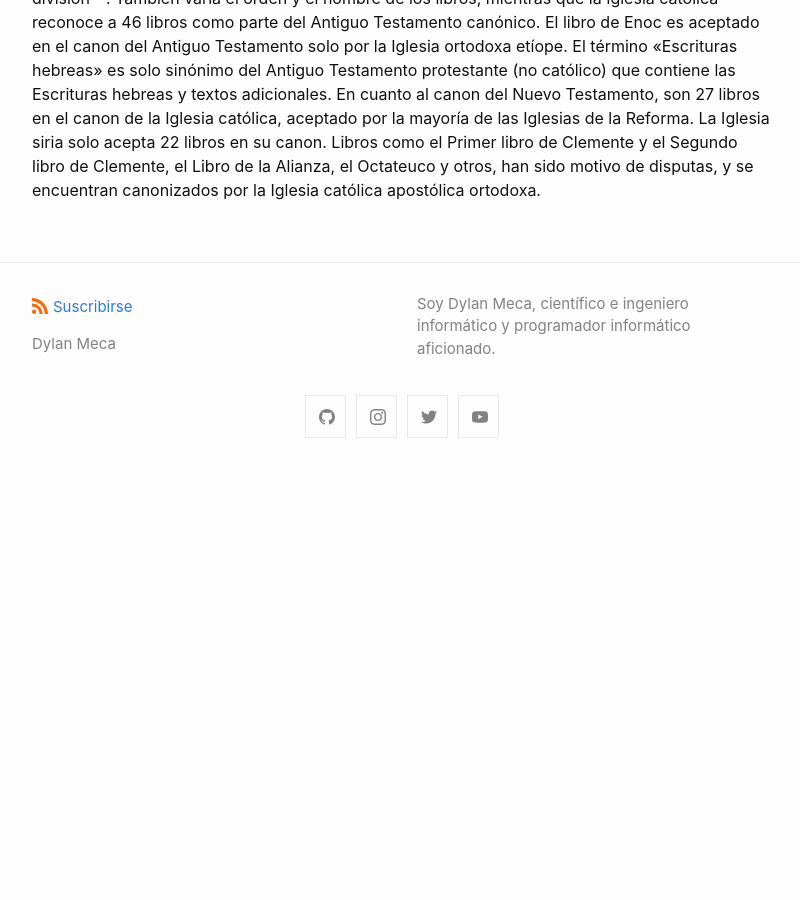
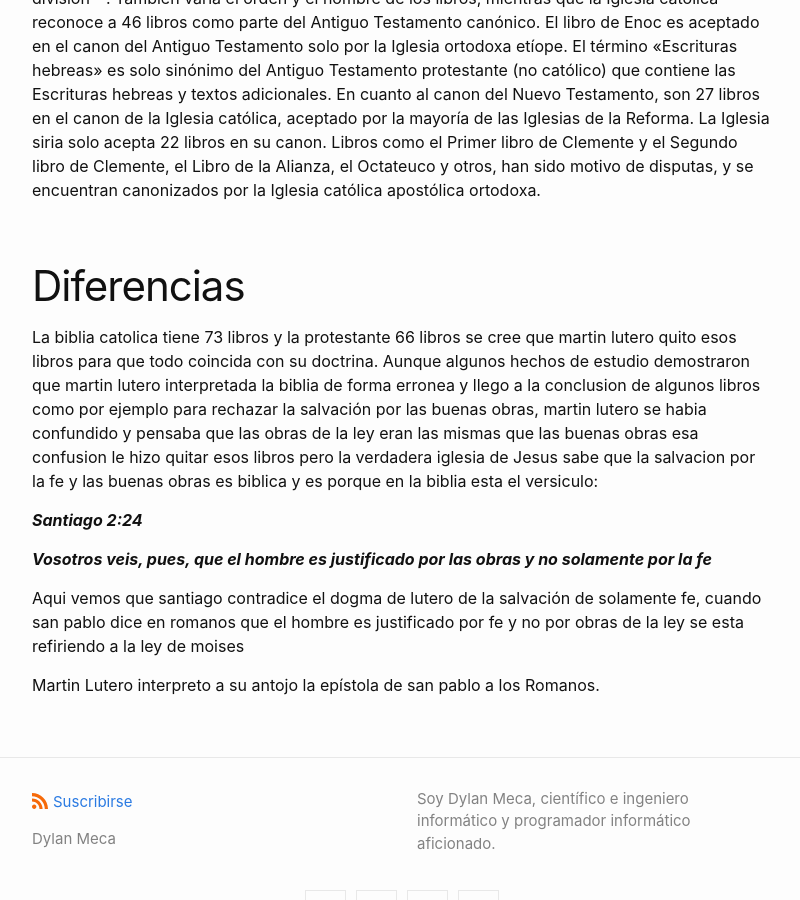
Before and after one commit to dylanmeca/dylanmeca.github.io, a Jekyll site: the page built from _posts/2021-07-03-Biblia.md, in a window 1280 px wide and 900 px high, scrolled down 3326 px. Shown: the whole window, without its empty margins (238-1038 px from the left). Built offline with Jekyll 4.4.1, drawn with Linux system fonts in a browser that asks for light colours; a script that is not in the unit is left out; comment, search, counter and statistics services are not loaded; before the commit the page ends 3799 px from its top, so only the background shows below that.

Commit message:
Update 2021-07-03-Biblia.md

```diff
--- a/_posts/2021-07-03-Biblia.md
+++ b/_posts/2021-07-03-Biblia.md
@@ -53,3 +53,15 @@ El canon del Antiguo Testamento cristiano entró en uso en la Septuaginta griega
 Durante la Reforma protestante, algunos reformadores canónicos propusieron diferentes listas de las que se encuentra actualmente en uso en la Iglesia de San Pedro de Roma. Aunque no sin debate la lista de los libros del Nuevo Testamento vendría a seguir siendo la misma, sin embargo, en el Antiguo Testamento algunos textos presentes en la Septuaginta fueron eliminados de la mayoría de los cánones protestantes. Por lo tanto, en un contexto católico estos textos se denominan libros deuterocanónicos, mientras que en un contexto protestante que se hace referencia como libros apócrifos, la etiqueta se aplica a todos los textos excluidos del canon bíblico que estaban en la Septuaginta. Cabe señalar también, que tanto católicos como protestantes describen algunos otros libros, como el Libro de los hechos de Pedro, como apócrifos.
 
 Por lo tanto, el Antiguo Testamento protestante de hoy tiene 39 libros —el número varía del número de los libros en el Tanaj (aunque no en contenido) a causa de un método diferente de la división—. También varía el orden y el nombre de los libros, mientras que la Iglesia católica reconoce a 46 libros como parte del Antiguo Testamento canónico. El libro de Enoc es aceptado en el canon del Antiguo Testamento solo por la Iglesia ortodoxa etíope. El término «Escrituras hebreas» es solo sinónimo del Antiguo Testamento protestante (no católico) que contiene las Escrituras hebreas y textos adicionales. En cuanto al canon del Nuevo Testamento, son 27 libros en el canon de la Iglesia católica, aceptado por la mayoría de las Iglesias de la Reforma. La Iglesia siria solo acepta 22 libros en su canon. Libros como el Primer libro de Clemente y el Segundo libro de Clemente, el Libro de la Alianza, el Octateuco y otros, han sido motivo de disputas, y se encuentran canonizados por la Iglesia católica apostólica ortodoxa.
+
+# Diferencias
+
+La biblia catolica tiene 73 libros y la protestante 66 libros se cree que martin lutero quito esos libros para que todo coincida con su doctrina. Aunque algunos hechos de estudio demostraron que martin lutero interpretada la biblia de forma erronea y llego a la conclusion de algunos libros como por ejemplo para rechazar la salvación por las buenas obras, martin lutero se habia confundido y pensaba que las obras de la ley eran las mismas que las buenas obras esa confusion le hizo quitar esos libros pero la verdadera iglesia de Jesus sabe que la salvacion por la fe y las buenas obras es biblica y es porque en la biblia esta el versiculo:
+
+***Santiago 2:24***
+
+***Vosotros veis, pues, que el hombre es justificado por las obras y no solamente por la fe***
+
+Aqui vemos que santiago contradice el dogma de lutero de la salvación de solamente fe, cuando san pablo dice en romanos que el hombre es justificado por fe y no por obras de la ley se esta refiriendo a la ley de moises
+
+Martin Lutero interpreto a su antojo la epístola de san pablo a los Romanos.
```
